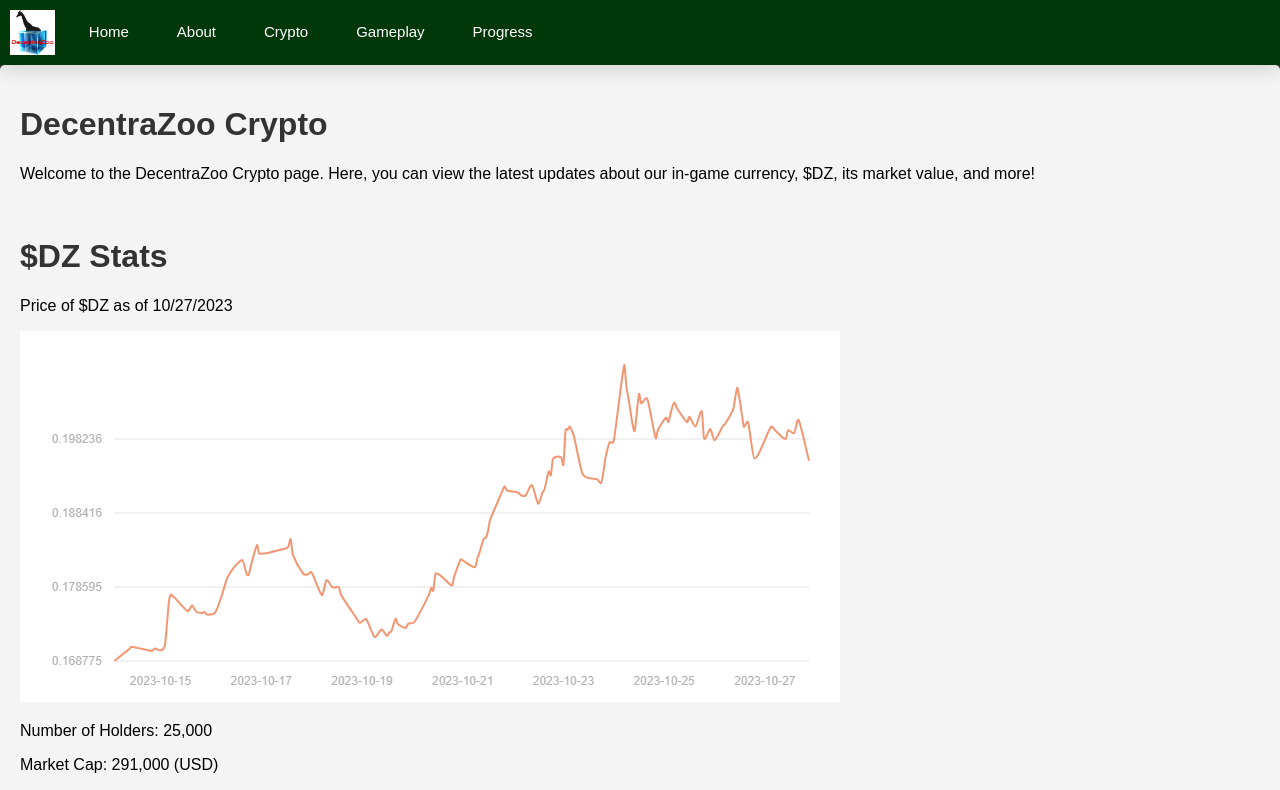
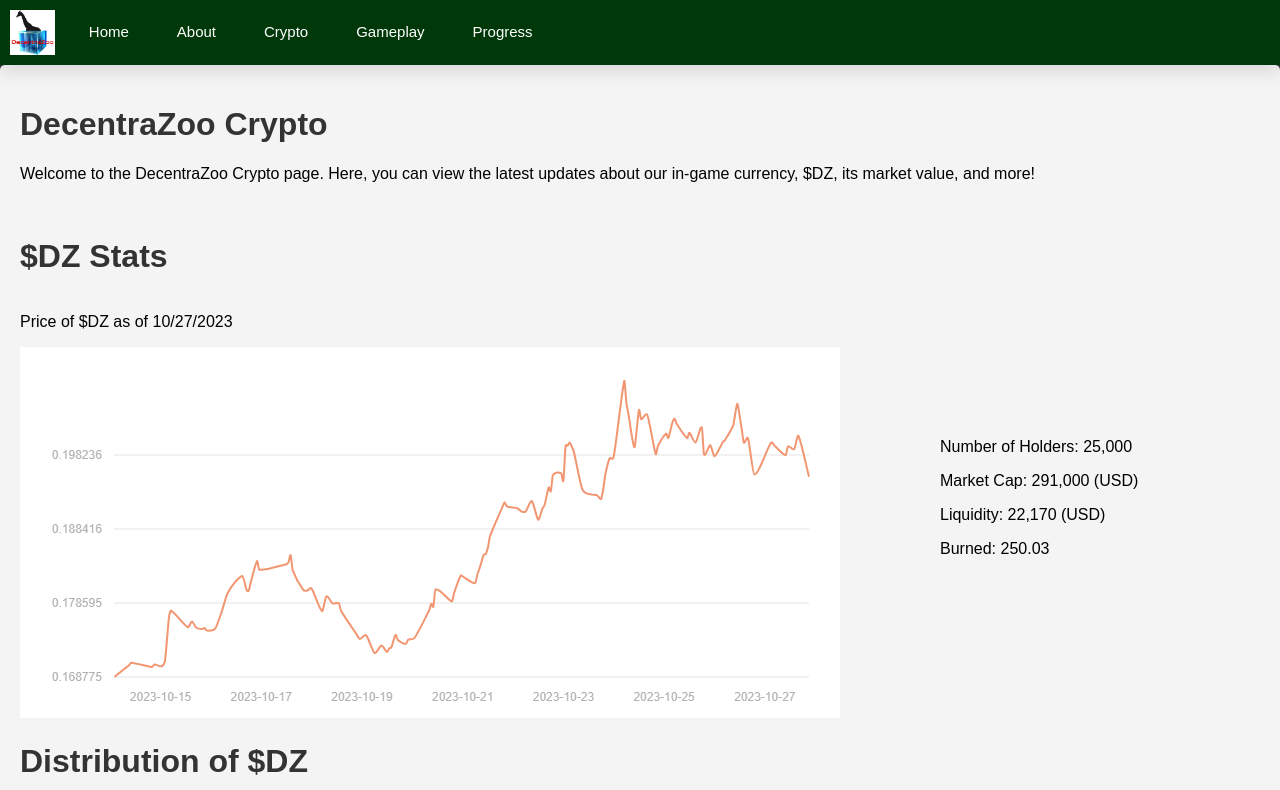
Before and after one commit to sdinslage/decentra_zoo, a React (Create React App) app: page /crypto in a window 1280 px wide. Shown: the top 790 px of the page. Built offline with nearby package versions, Linux system fonts and the light colour scheme.

Commit message:
Update Crypto.css

```diff
--- a/src/Crypto.css
+++ b/src/Crypto.css
@@ -9,3 +9,13 @@
 .crypto-page h1 {
     color: #333;
 }
+
+.Coingraph{
+    display: flex;
+
+}
+
+.Coinstats{
+    margin-left: 100px;
+    margin-top: 125px;
+}
```
